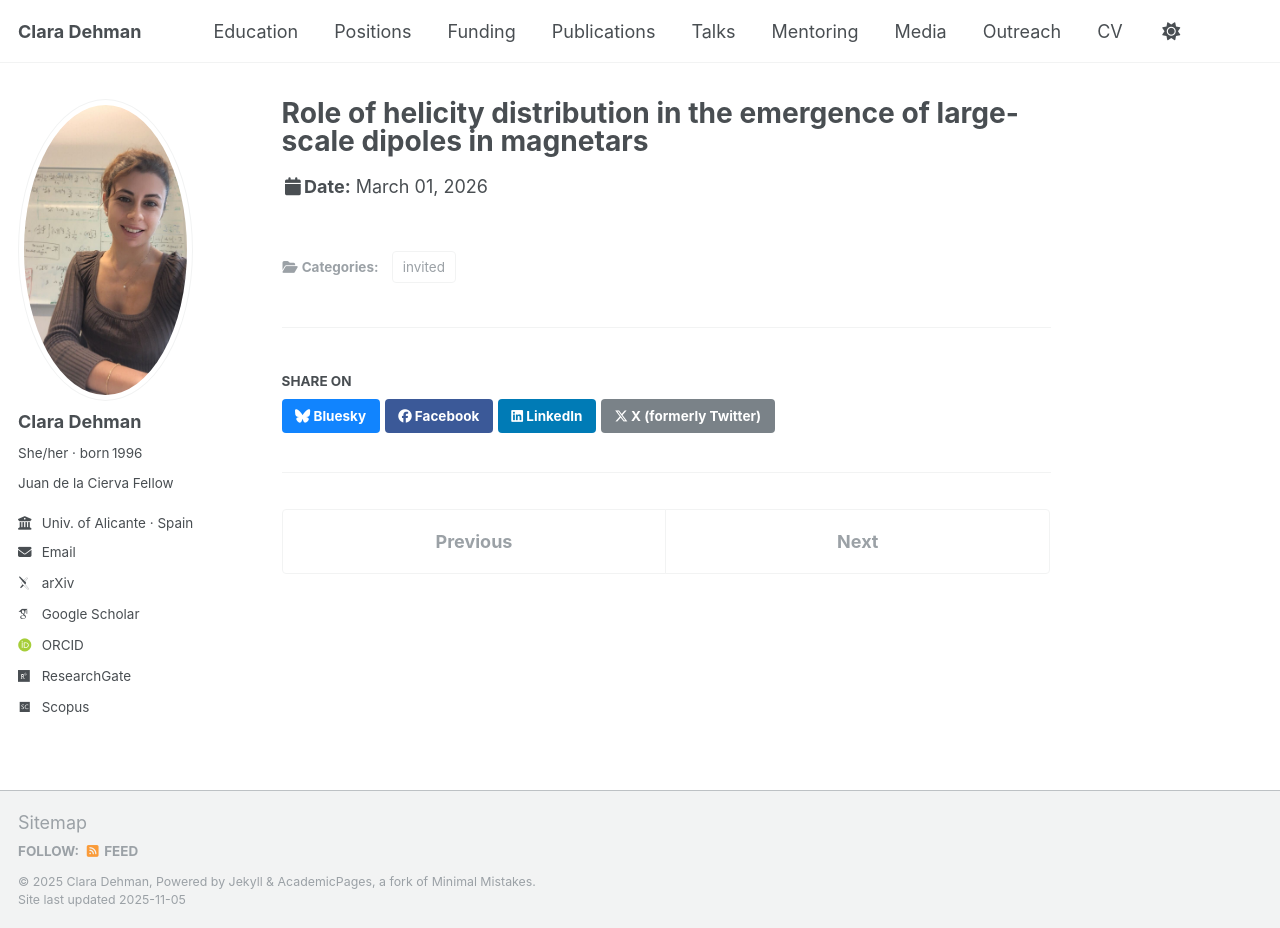
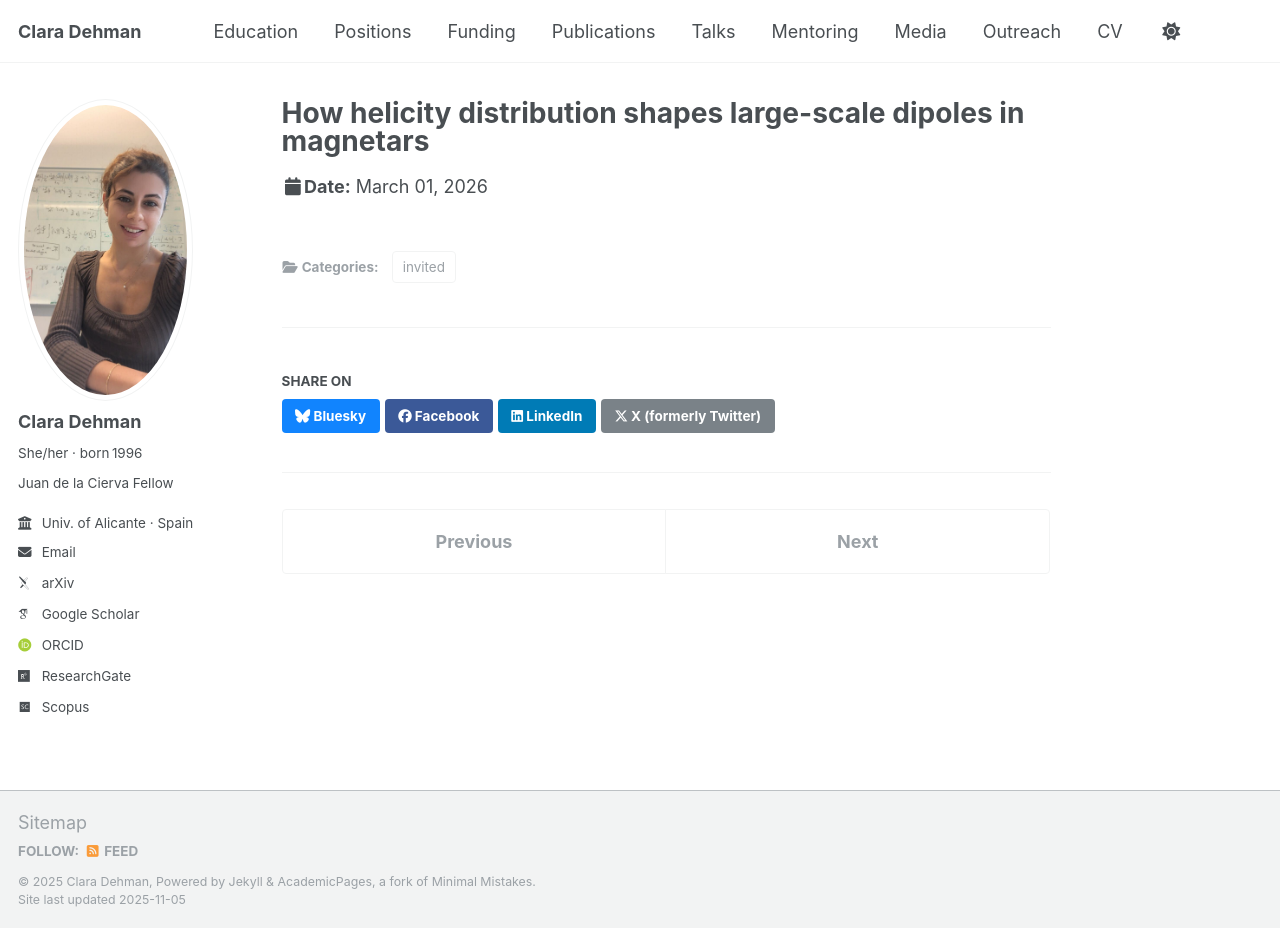
Before and after one commit to ClaraDehman/ClaraDehman.github.io, a Jekyll site: the page built from _talks/CITA2026.md, in a window 1280 px wide and 928 px high. Built offline with Jekyll 4.4.1, drawn with Linux system fonts in a browser that asks for light colours; some web fonts are replaced.

Commit message:
Update CITA2026.md

```diff
--- a/_talks/CITA2026.md
+++ b/_talks/CITA2026.md
@@ -1,5 +1,5 @@
 ---
-title: "Role of helicity distribution in the emergence of large-scale dipoles in magnetars"
+title: "How helicity distribution shapes large-scale dipoles in magnetars"
 date: 2026-03-01
 type: "Talk"
 venue: "CITA Seminar, CITA"
```
